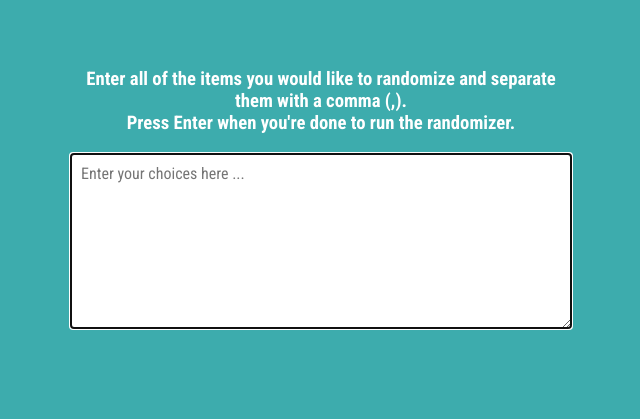
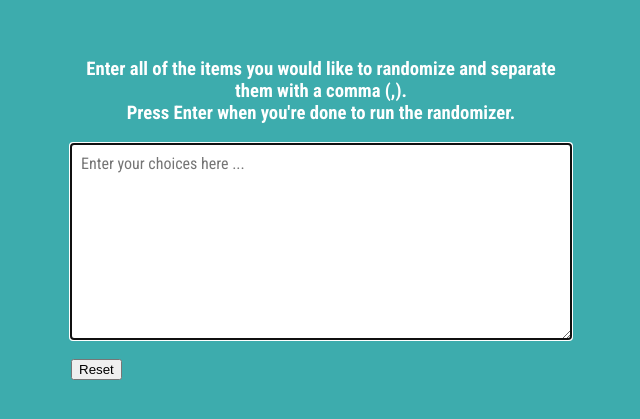
Before and after one commit to chinthujan/the-randomizer, a plain HTML site: page index.html in a window 1280 px wide. Shown: the part 255-674 px from the top of the page, without its empty margins (319-959 px from the left). Drawn offline with Linux system fonts and the light colour scheme.

Commit message:
reset button added

```diff
--- a/index.html
+++ b/index.html
@@ -12,9 +12,11 @@
             <br> Press Enter when you're done to run the randomizer.
         </h3>
         <textarea placeholder="Enter your choices here ..." id="textarea"></textarea>
-
         <div id="tags">
 
+        </div>
+        <div id="reset">
+            <input type="button" value="Reset" onclick="clearResult()">
         </div>
     </div>
     <script src="script.js"></script>
--- a/script.js
+++ b/script.js
@@ -72,3 +72,7 @@ function highlightTag(tag) {
 function unHighlightTag(tag) {
     tag.classList.remove('highlight')
 }
+
+function clearResult(){
+    document.getElementById("textarea").value = ''
+  }
```
